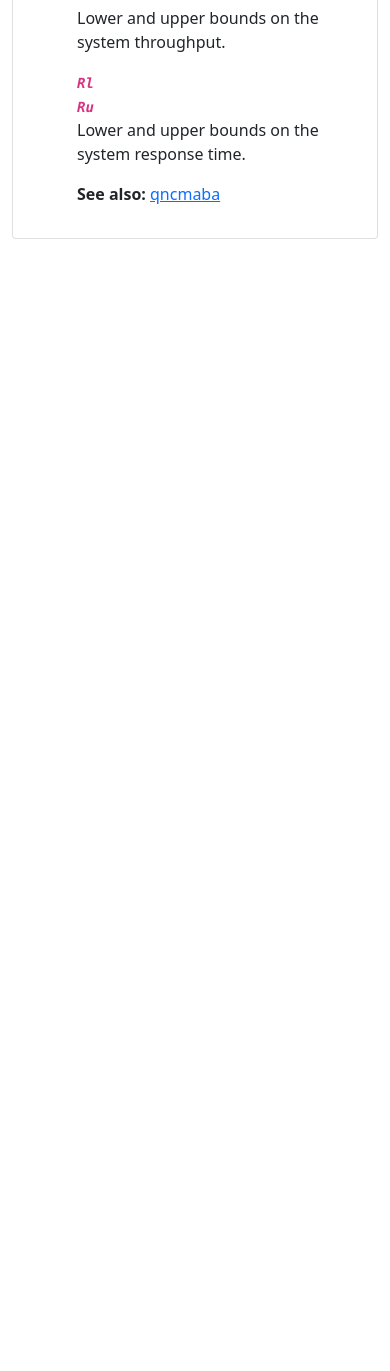
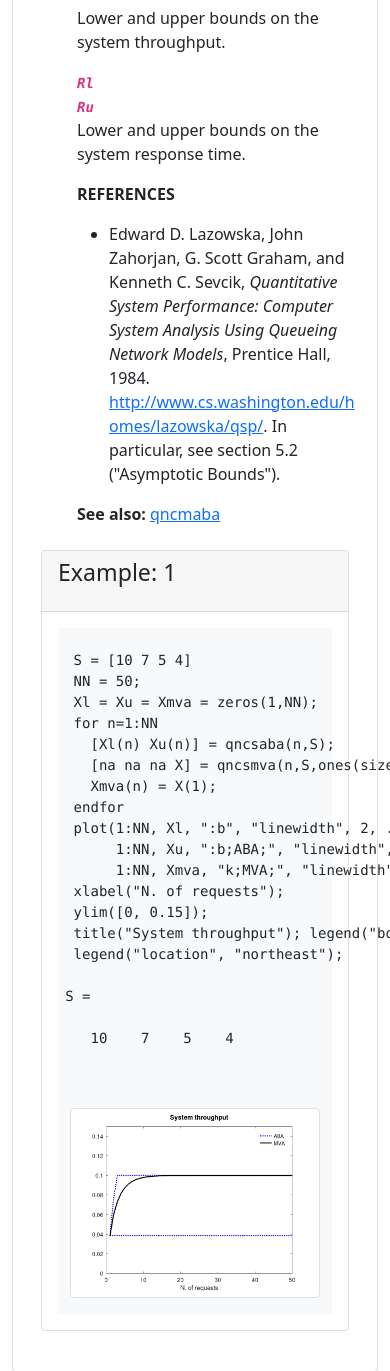
Before and after one commit to mmarzolla/queueing, a plain HTML site: page docs/qncsaba.html in a window 390 px wide. Shown: the part 1384-2755 px from the top of the page. Before the commit the page ends 1647 px from the top, so only its background shows below. Drawn offline with nearby package versions, Linux system fonts and the light colour scheme; some packages are replaced by stand-ins of ours.

Commit message:
New demos

```diff
--- a/docs/qncsaba.html
+++ b/docs/qncsaba.html
@@ -150,10 +150,71 @@
 </dd>
 </dl>
 
+<p> <strong>REFERENCES</strong>
+</p>
+ <ul>
+<li>
+ Edward D. Lazowska, John Zahorjan, G.  Scott Graham, and Kenneth
+ C. Sevcik, <cite>Quantitative System Performance: Computer System
+ Analysis Using Queueing Network Models</cite>, Prentice Hall,
+ 1984. <a href="http://www.cs.washington.edu/homes/lazowska/qsp/">http://www.cs.washington.edu/homes/lazowska/qsp/</a>. In
+ particular, see section 5.2 (&quot;Asymptotic Bounds&quot;).
+ </li></ul>
+
 <p> <strong>See also: </strong>
   <a href="qncmaba.html">qncmaba</a>
 </p>
 </div>
+        <div class="container-xl my-4">
+          <div class="card rounded">
+            <div class="card-header card-header-mod">
+              <div class="row d-flex flex-wrap align-items-center">
+                <div class="col-sm-3 col-md-5 mb-2 mb-sm-0">
+                  <h3 class="d-inline-block mr-2">
+                  Example: 1
+                  </h3>
+                </div>
+              </div>
+            </div>
+            <div class="card-body">
+              <div class="container bg-light">
+                <div class="row">
+                  <table><tbody><tr>
+                    <td>&nbsp;</td>
+                    <td><pre class="example">
+
+ S = [10 7 5 4]
+ NN = 50;
+ Xl = Xu = Xmva = zeros(1,NN);
+ for n=1:NN
+   [Xl(n) Xu(n)] = qncsaba(n,S);
+   [na na na X] = qncsmva(n,S,ones(size(S)));
+   Xmva(n) = X(1);
+ endfor
+ plot(1:NN, Xl, ":b", "linewidth", 2, ...
+      1:NN, Xu, ":b;ABA;", "linewidth", 2, ...
+      1:NN, Xmva, "k;MVA;", "linewidth", 2);
+ xlabel("N. of requests");
+ ylim([0, 0.15]);
+ title("System throughput"); legend("boxoff");
+ legend("location", "northeast");
+
+S =
+
+   10    7    5    4
+
+                    </pre></td></tr></tbody>
+                  </table>
+                  <div class="text-center">
+                    <img src="assets/qncsaba_101.png" class="rounded img-thumbnail" alt="plotted figure">
+                  </div><p></p>
+
+                </div>
+              </div>
+            </div>
+          </div>
+        </div>
+
 
         </div>
       </div>
```
Also changed, not shown: docs/qncmmvabs.html (+3 -6 lines), docs/qncsbsb.html (+50 -0 lines), docs/qncsmva.html (+9 -6 lines), docs/assets/qncsaba_101.png (added), docs/assets/qncsbsb_101.png (added), 2 other files.
